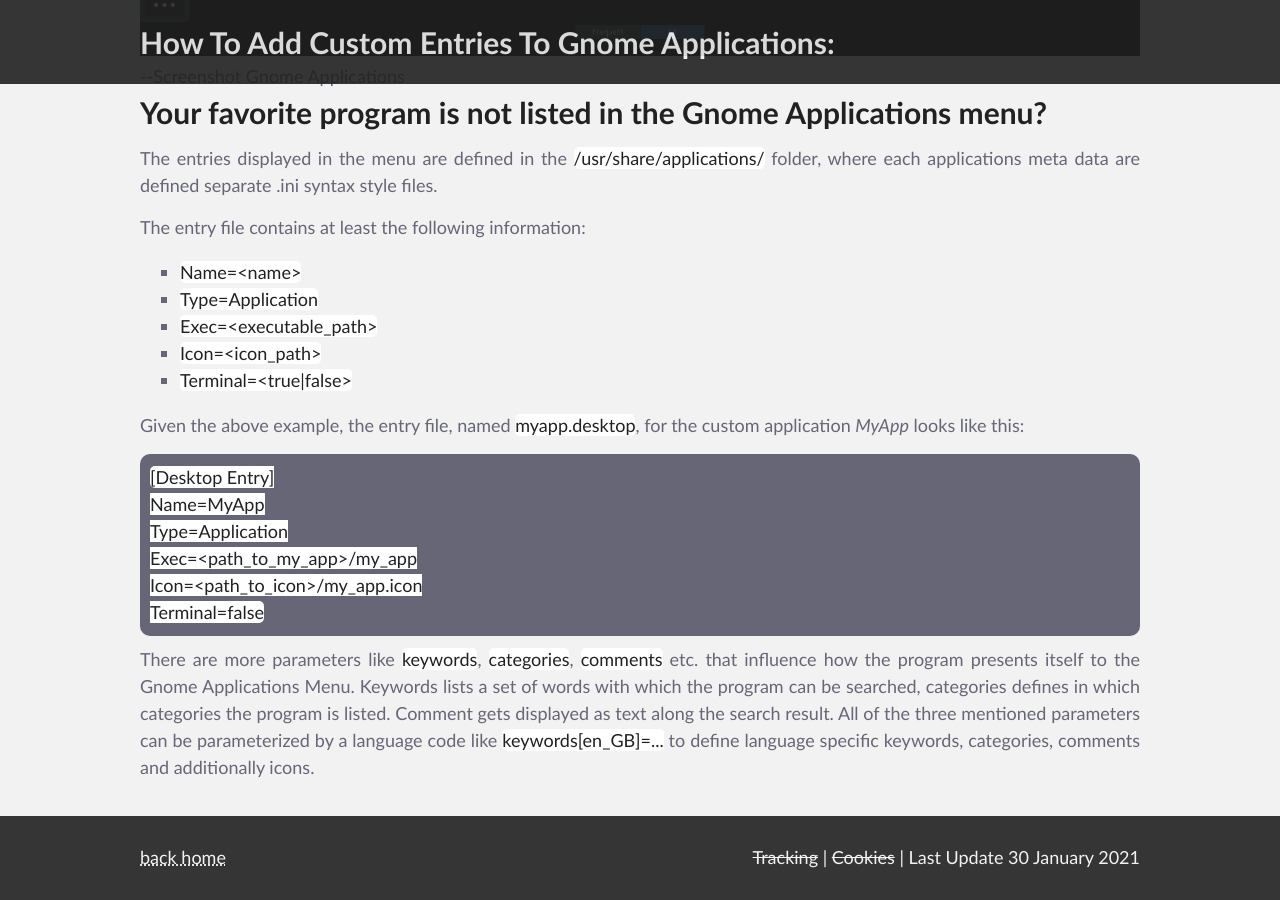
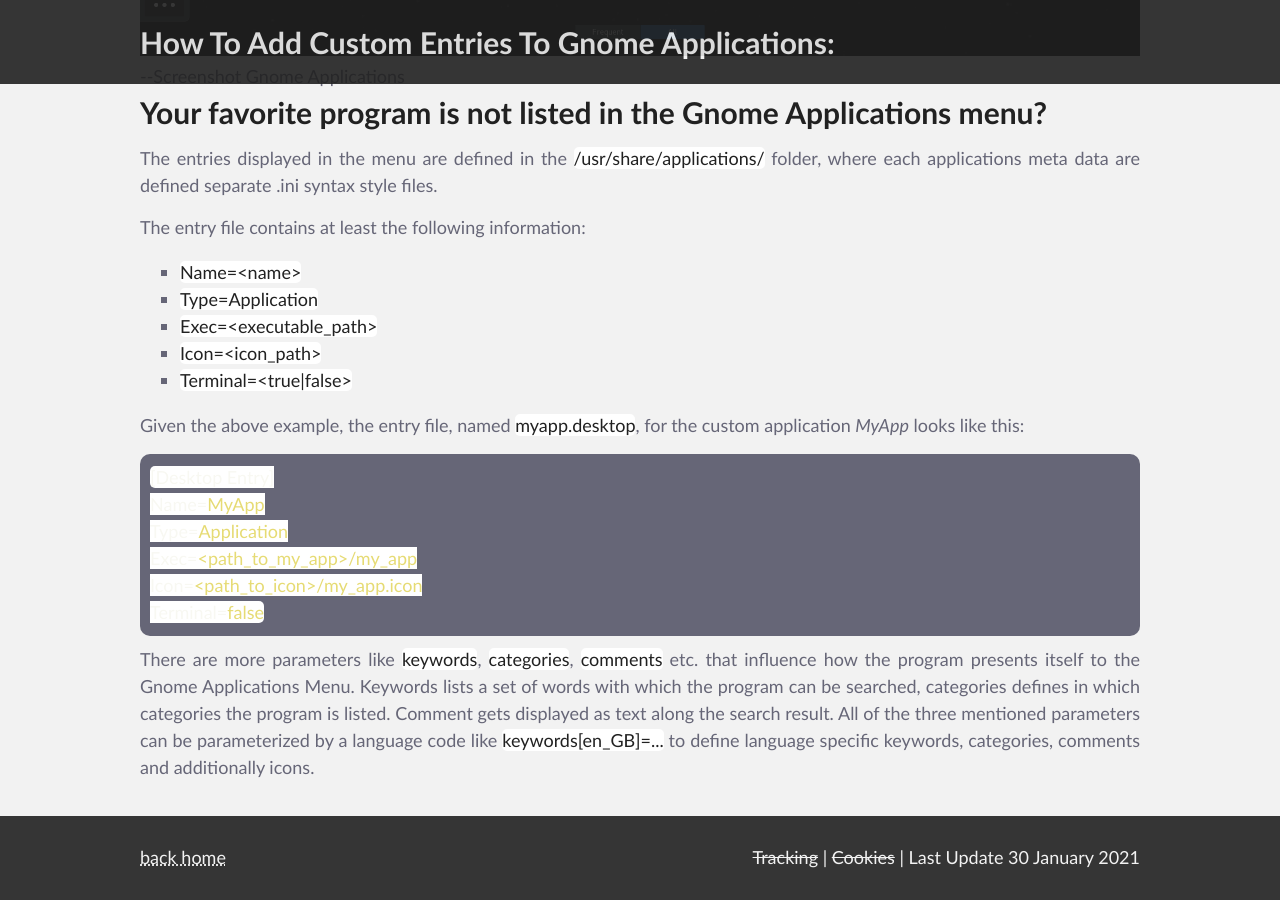
Before and after one commit to ZackDev/zackdev.github.io, a Jekyll site: the page built from _posts/2021-01-30-how-to-add-custom-entries-to-gnome-applications.md, in a window 1280 px wide and 900 px high, scrolled down 611 px. Built offline with Jekyll 4.4.1, drawn with Linux system fonts in a browser that asks for light colours.

Commit message:
added highlighter tag

````diff
--- a/_posts/2021-01-30-how-to-add-custom-entries-to-gnome-applications.md
+++ b/_posts/2021-01-30-how-to-add-custom-entries-to-gnome-applications.md
@@ -19,13 +19,13 @@
 
 Given the above example, the entry file, named `myapp.desktop`, for the custom application *MyApp* looks like this:
 
-```
+{% highlight ini %}
 [Desktop Entry]
 Name=MyApp
 Type=Application
 Exec=<path_to_my_app>/my_app
 Icon=<path_to_icon>/my_app.icon
 Terminal=false
-```
+{% endhighlight %}
 
 There are more parameters like `keywords`, `categories`, `comments` etc. that influence how the program presents itself to the Gnome Applications Menu. Keywords lists a set of words with which the program can be searched, categories defines in which categories the program is listed. Comment gets displayed as text along the search result. All of the three mentioned parameters can be parameterized by a language code like `keywords[en_GB]=...` to define language specific keywords, categories, comments and additionally icons.
````
